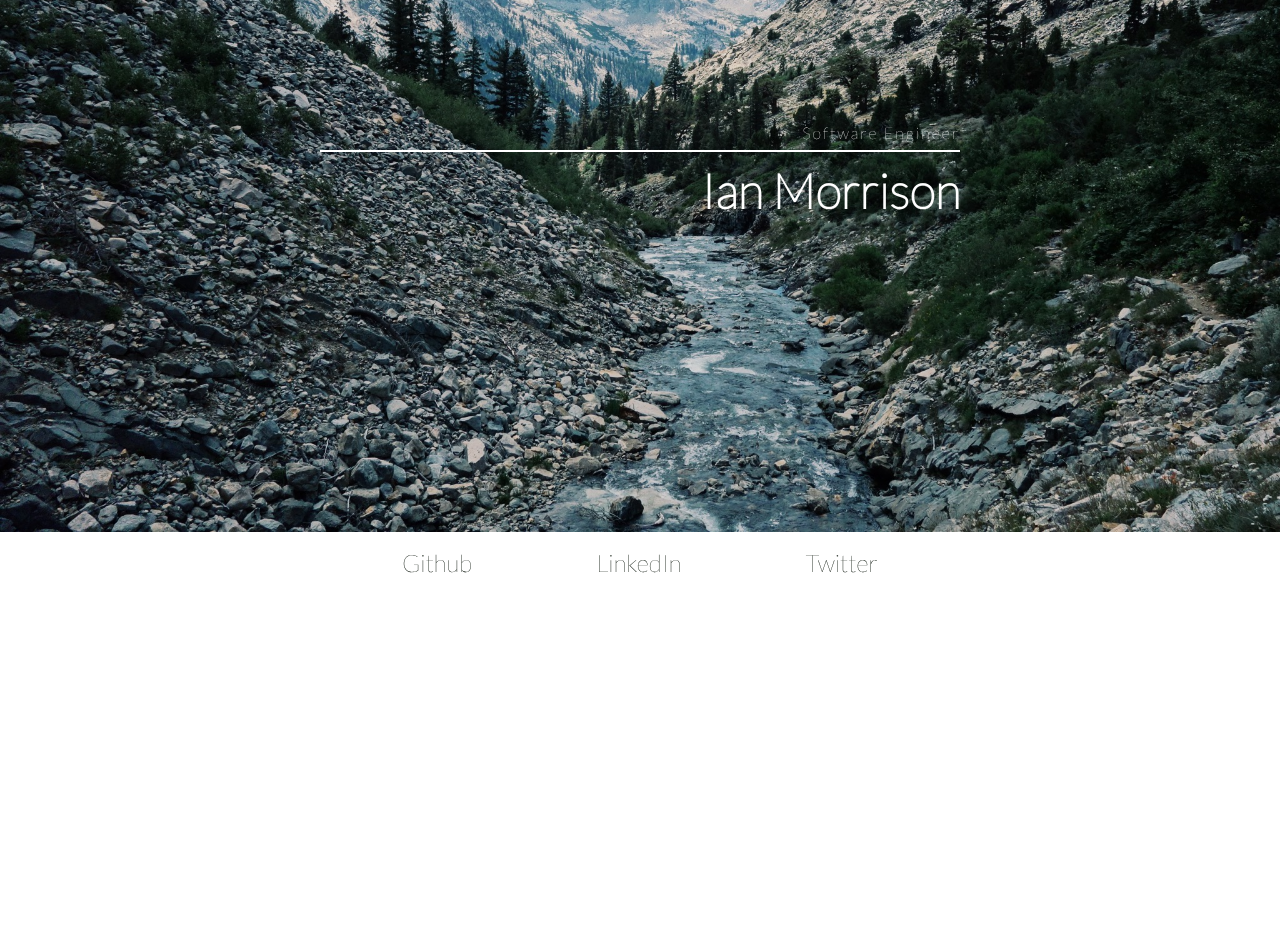
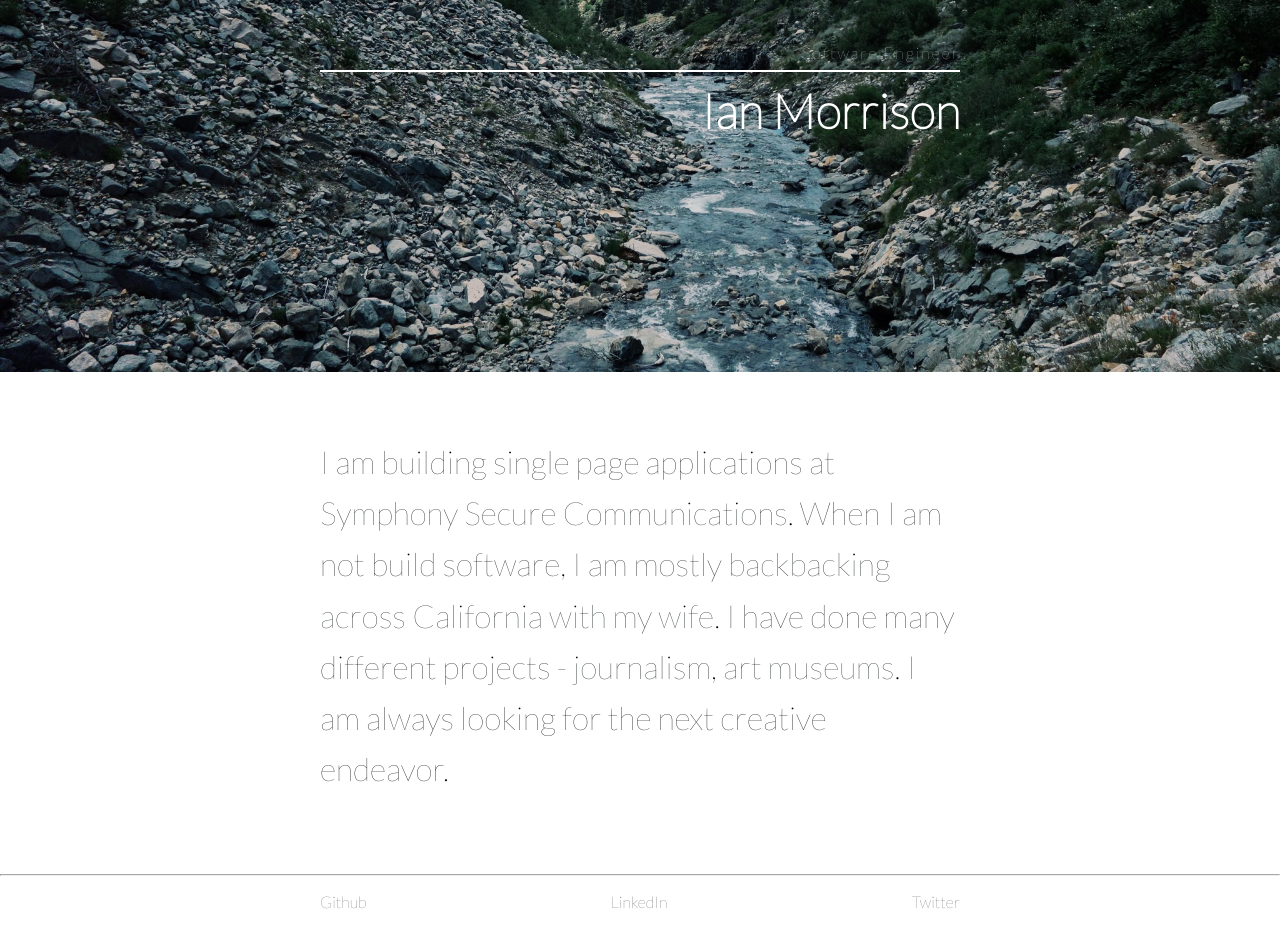
Before and after one commit to imorrison/imorrison.github.io, a plain HTML site: page index.html in a window 1280 px wide. Shown: the part 188-1131 px from the top of the page. Before the commit the page ends 800 px from the top, so only its background shows below. Drawn offline with Linux system fonts and the light colour scheme.

Commit message:
Update 2016-04-18T05:29:21.166Z

```diff
--- a/index.html
+++ b/index.html
@@ -13,14 +13,14 @@
         padding 0;
         margin: 0;
         font-family:'Lato', sans-serif;
-        -webkit-text-stroke-width: 0.1px;
       }
       .image-container {
         background: #131313 50% 100% no-repeat;
         background-size: cover;
-        height: 90vh;
+        height: 70vh;
         width: 100%;
         display: flex;
+        margin-bottom: 1em;
         flex-direction: column;
         justify-content: center;
         opacity: 0;
@@ -73,11 +73,14 @@
         font-size: 3em;
         margin: 0.2em 0;
       }
-      footer {
+      footer, .mid-section {
         display: flex;
-        justify-content: space-around;
+        justify-content: space-between;
         max-width: 600px;
-        padding: 1em 0;
+        min-width: 50%;
+        padding: 1em 2em;
+      }
+      footer, .mid-section, hr {
         margin: 0 auto;
         opacity: 0;
         -webkit-animation-name: overlay;
@@ -89,10 +92,24 @@
         -webkit-animation-fill-mode: forwards;
         animation-fill-mode: forwards;
       }
+      .mid-section p {
+          font-size: 2em;
+          line-height: 1.6;
+          margin-bottom: 2em;
+      }
+      a:hover {
+          border-bottom: 1px solid rgba(49, 47, 56, 0.42);
+      }
+      hr {
+         border-top: 1px solid rgba(49, 47, 56, 0.42);
+      }
+      footer {
+          margin-bottom: 1em;
+      }
       a {
         text-decoration: none;
         color: #061006;
-        font-size: 1.5em;
+        font-size: 1em;
       }
       a:hover {
         outline: none;
@@ -108,10 +125,17 @@
             <h1>Ian Morrison</h1>
         </header>
     </section>
+    <section class="mid-section">
+        <p>I am building single page applications at <a href="//symphony.com" target="_blank">Symphony Secure Communications</a>.
+        When I am not build software, I am mostly <a href="//vsco.co/diannamertz/journal/eighteen-days-in-the-sierra" target="_blank">backbacking across California with my wife</a>. I have
+        done many different projects - <a href="//www.pbs.org/wgbh/pages/frontline/tehranbureau/2010/02/an-iranian-civil-rights-movement.html" target="_blank">journalism</a>,
+        <a href="//youtu.be/-vTy7Whh7Nw" target="_blank">art museums</a>. I am always looking for the next creative endeavor.</p>
+    </section>
+    <hr>
     <footer>
-        <a href="//github.com/imorrison">Github</a>
-        <a href="//www.linkedin.com/in/ian-morrison-73166855">LinkedIn</a>
-        <a href="//twitter.com/iansquare">Twitter</a>
+        <a href="//github.com/imorrison" target="_blank">Github</a>
+        <a href="//www.linkedin.com/in/ian-morrison-73166855" target="_blank">LinkedIn</a>
+        <a href="//twitter.com/iansquare" target="_blank">Twitter</a>
     </footer>
   </body>
 </html>
```
